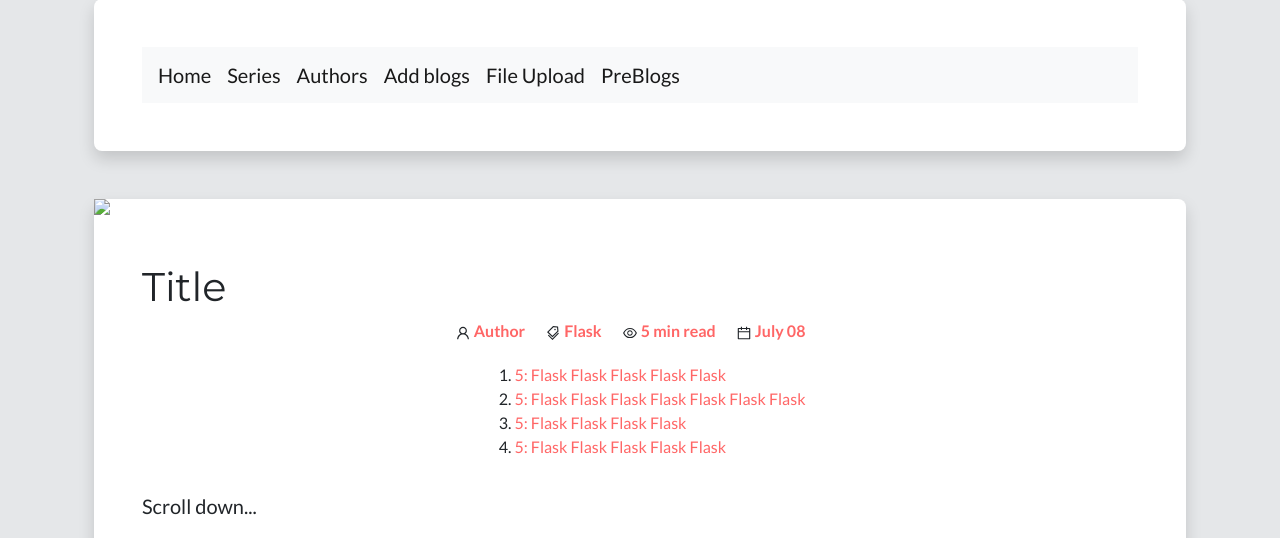
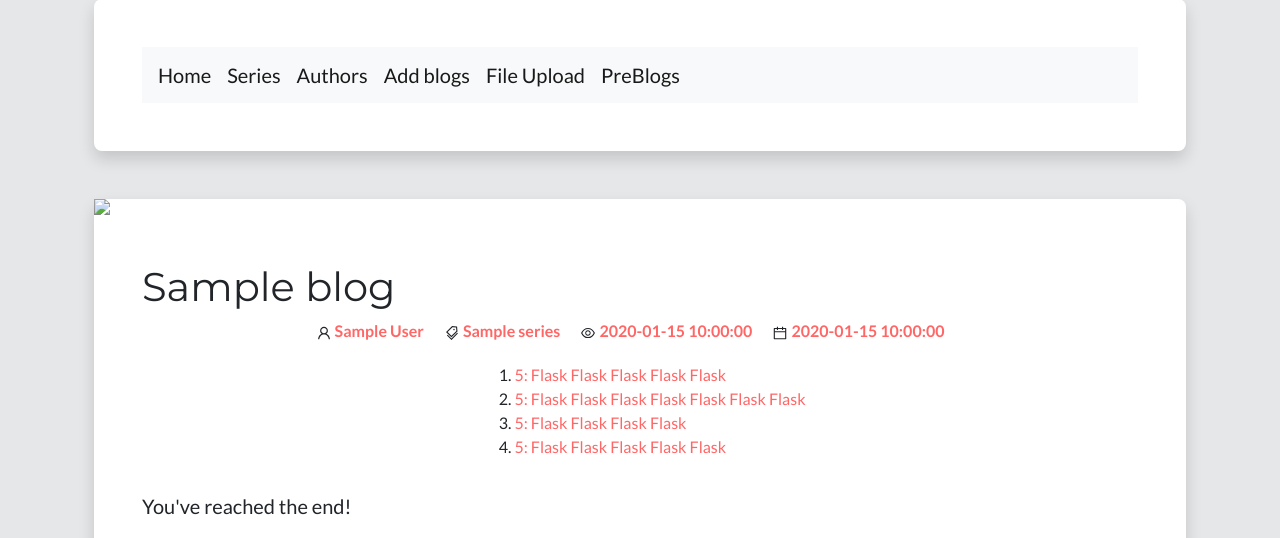
Before and after one commit to diptiyadav73/portfolio, a Flask app: template application/blogs/templates/blogs/main/preblogview.html in a window 1280 px wide. Shown: the part 115-653 px from the top of the page. Run offline with Flask 2, Linux system fonts and the light colour scheme; the template is opened without the code that fills it: most values are stand-ins (such as "Sample title", 1, 10 or a date in 2020); some libraries are stand-ins or nearby versions.

Commit message:
😎 blog(): auther profile added

```diff
--- a/application/blogs/templates/blogs/main/addblogs.html
+++ b/application/blogs/templates/blogs/main/addblogs.html
@@ -233,7 +233,7 @@
           <select class="form-control" name="author">
             <option>-----</option>
             {% for i in author %}
-            <option>{{i.name}}</option>
+            <option value="{{i.slug}}">{{i.name}}</option>
             {% endfor %}
           </select>
         </div>
--- a/application/blogs/templates/blogs/main/preblogs.html
+++ b/application/blogs/templates/blogs/main/preblogs.html
@@ -11,7 +11,6 @@
     <div class="card-body p-5">
       <h1 class="font-weight-light"></h1>
       <div class="row">
-
         <div class="col-xl-12">
           <div class="card">
             <div class="card-header border-0">
--- a/application/blogs/templates/blogs/main/preblogview.html
+++ b/application/blogs/templates/blogs/main/preblogview.html
@@ -10,7 +10,7 @@
     <div class="card border-0 shadow my-5">
         <img src="#" />
         <div class="card-body p-5">
-            <h1 class="font-weight-light">Title</h1>
+            <h1 class="font-weight-light">{{blogs.title}}</h1>
             <div class="d-flex text-color justify-content-center">
                 <div>
                     <svg stroke="currentColor" fill="currentColor" stroke-width="0" viewBox="0 0 1024 1024" height="1em"
@@ -19,7 +19,8 @@
                             d="M858.5 763.6a374 374 0 0 0-80.6-119.5 375.63 375.63 0 0 0-119.5-80.6c-.4-.2-.8-.3-1.2-.5C719.5 518 760 444.7 760 362c0-137-111-248-248-248S264 225 264 362c0 82.7 40.5 156 102.8 201.1-.4.2-.8.3-1.2.5-44.8 18.9-85 46-119.5 80.6a375.63 375.63 0 0 0-80.6 119.5A371.7 371.7 0 0 0 136 901.8a8 8 0 0 0 8 8.2h60c4.4 0 7.9-3.5 8-7.8 2-77.2 33-149.5 87.8-204.3 56.7-56.7 132-87.9 212.2-87.9s155.5 31.2 212.2 87.9C779 752.7 810 825 812 902.2c.1 4.4 3.6 7.8 8 7.8h60a8 8 0 0 0 8-8.2c-1-47.8-10.9-94.3-29.5-138.2zM512 534c-45.9 0-89.1-17.9-121.6-50.4S340 407.9 340 362c0-45.9 17.9-89.1 50.4-121.6S466.1 190 512 190s89.1 17.9 121.6 50.4S684 316.1 684 362c0 45.9-17.9 89.1-50.4 121.6S557.9 534 512 534z">
                         </path>
                     </svg>
-                    <a href="#" style="padding-right: 20px;"><b>Author</b></a>
+                    <a href="{{url_for('blogs.authors',id=blogs.author)}}"
+                        style="padding-right: 20px;"><b>{{blogs.author}}</b></a>
                 </div>
                 <div>
                     <svg stroke="currentColor" fill="currentColor" stroke-width="0" viewBox="0 0 1024 1024" height="1em"
@@ -28,7 +29,7 @@
                             d="M483.2 790.3L861.4 412c1.7-1.7 2.5-4 2.3-6.3l-25.5-301.4c-.7-7.8-6.8-13.9-14.6-14.6L522.2 64.3c-2.3-.2-4.7.6-6.3 2.3L137.7 444.8a8.03 8.03 0 0 0 0 11.3l334.2 334.2c3.1 3.2 8.2 3.2 11.3 0zm62.6-651.7l224.6 19 19 224.6L477.5 694 233.9 450.5l311.9-311.9zm60.16 186.23a48 48 0 1 0 67.88-67.89 48 48 0 1 0-67.88 67.89zM889.7 539.8l-39.6-39.5a8.03 8.03 0 0 0-11.3 0l-362 361.3-237.6-237a8.03 8.03 0 0 0-11.3 0l-39.6 39.5a8.03 8.03 0 0 0 0 11.3l243.2 242.8 39.6 39.5c3.1 3.1 8.2 3.1 11.3 0l407.3-406.6c3.1-3.1 3.1-8.2 0-11.3z">
                         </path>
                     </svg>
-                    <a href="#" style="padding-right: 20px;"><b>Flask</b></a>
+                    <a href="#" style="padding-right: 20px;"><b>{{blogs.series}}</b></a>
                 </div>
                 <div>
                     <svg stroke="currentColor" fill="currentColor" stroke-width="0" viewBox="0 0 1024 1024" height="1em"
@@ -37,7 +38,7 @@
                             d="M942.2 486.2C847.4 286.5 704.1 186 512 186c-192.2 0-335.4 100.5-430.2 300.3a60.3 60.3 0 0 0 0 51.5C176.6 737.5 319.9 838 512 838c192.2 0 335.4-100.5 430.2-300.3 7.7-16.2 7.7-35 0-51.5zM512 766c-161.3 0-279.4-81.8-362.7-254C232.6 339.8 350.7 258 512 258c161.3 0 279.4 81.8 362.7 254C791.5 684.2 673.4 766 512 766zm-4-430c-97.2 0-176 78.8-176 176s78.8 176 176 176 176-78.8 176-176-78.8-176-176-176zm0 288c-61.9 0-112-50.1-112-112s50.1-112 112-112 112 50.1 112 112-50.1 112-112 112z">
                         </path>
                     </svg>
-                    <a href="#" style="padding-right: 20px;"><b>5 min read</b></a>
+                    <a href="#" style="padding-right: 20px;"><b>{{blogs.time}}</b></a>
                 </div>
                 <div>
                     <svg stroke="currentColor" fill="currentColor" stroke-width="0" viewBox="0 0 1024 1024" height="1em"
@@ -46,7 +47,7 @@
                             d="M880 184H712v-64c0-4.4-3.6-8-8-8h-56c-4.4 0-8 3.6-8 8v64H384v-64c0-4.4-3.6-8-8-8h-56c-4.4 0-8 3.6-8 8v64H144c-17.7 0-32 14.3-32 32v664c0 17.7 14.3 32 32 32h736c17.7 0 32-14.3 32-32V216c0-17.7-14.3-32-32-32zm-40 656H184V460h656v380zM184 392V256h128v48c0 4.4 3.6 8 8 8h56c4.4 0 8-3.6 8-8v-48h256v48c0 4.4 3.6 8 8 8h56c4.4 0 8-3.6 8-8v-48h128v136H184z">
                         </path>
                     </svg>
-                    <a href="#" style="padding-right: 20px;"><b>July 08</b></a>
+                    <a href="#" style="padding-right: 20px;"><b>{{blogs.date}}</b></a>
                 </div>
             </div>
             <div class="d-flex text-color justify-content-center">
@@ -60,8 +61,7 @@
             <p class="lead" id="content">
 
             </p>
-            <p class="lead">Scroll down...</p>
-            <div style="height: 700px"></div>
+
             <p class="lead mb-0">You've reached the end!</p>
         </div>
     </div>
@@ -168,7 +168,7 @@
         txt.innerHTML = html;
         return txt.value;
     }
-    var exp = '{{json|safe}}';
+    var exp = '{{blogs.content|safe}}';
     var data = JSON.parse(exp)
     // try {
     //     var obj = JSON.parse(data); // this is how you parse a string into JSON
```
Also changed, not shown: application/blogs/blogs.py (+6 -4 lines), application/blogs/templates/blogs/main/author.html (+11 -39 lines), application/blogs/templates/blogs/main/authordetails.html (added, +48 -0 lines), application/static/img/DSC_0136.jpg (added).
